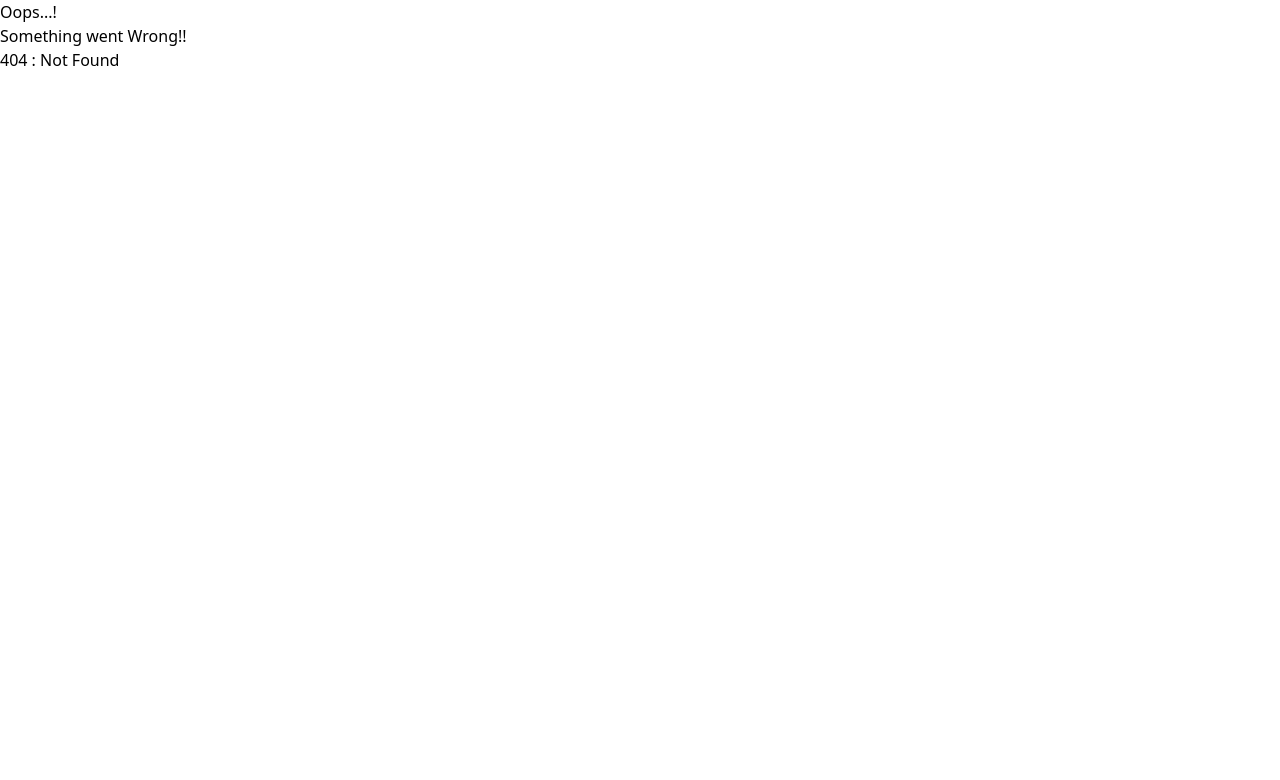
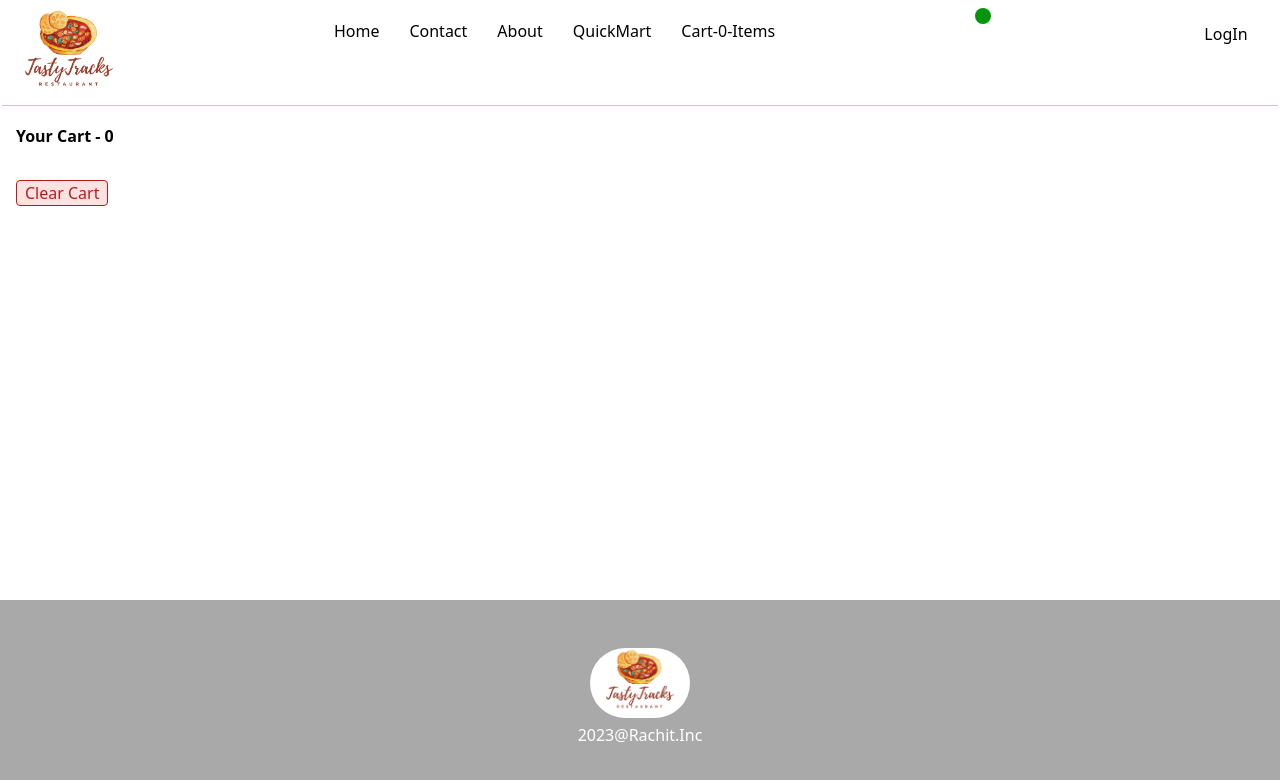
Before and after one commit to Rachit072/Food_App, a React (Vite) app: page /cart in a window 1280 px wide. Before the commit this address had no page. Shown: the top 780 px of the page. Built offline with nearby package versions, Linux system fonts and the light colour scheme.

Commit message:
Added FoodCart

```diff
--- a/index.css
+++ b/index.css
@@ -6,8 +6,14 @@
     width: 130px;
     padding: 4px 0px;
 }
+.root-img{
+    display: flex;
+    justify-content: center;
+    align-items: center;
+}
 .header{
     display: flex;
+    border-bottom: 1px solid thistle;
     justify-content: space-between;
     margin: 2px;
     padding: 2px;
@@ -56,6 +62,7 @@
     padding:20px;
 
 }
+
 .footer{
     display: flex;
     flex-direction: column;
@@ -65,6 +72,7 @@
     text-align: center;
     background-color: darkgrey;
     height: 200px;
+
 }
 .logo-f{
     width: 100px;
@@ -73,4 +81,5 @@
 .MenuContainer{
     display: flex;
     justify-content: space-evenly;
+
 }
--- a/index.html
+++ b/index.html
@@ -8,7 +8,9 @@
     <link rel="stylesheet" type="text/css" href="/index.css">
 </head>
 <body>
-    <div id="root">Not Rendered</div>
+    <div id="root">
+        <div class="root-img"><img width="500" src="./src/assets/TastyTracks.png" alt=""></div>
+    </div>
     <script type="module" src="src/App.js"></script>
 </body>
 </html>
--- a/package.json
+++ b/package.json
@@ -11,9 +11,15 @@
   "author": "",
   "license": "ISC",
   "dependencies": {
+    "@fortawesome/fontawesome-svg-core": "^6.4.2",
+    "@fortawesome/free-solid-svg-icons": "^6.4.2",
+    "@fortawesome/react-fontawesome": "^0.2.0",
+    "@reduxjs/toolkit": "^1.9.7",
+    "babel-plugin-macros": "^3.1.0",
     "react": "^18.2.0",
     "react-dom": "^18.2.0",
     "react-loading-skeleton": "^3.3.1",
+    "react-redux": "^8.1.3",
     "react-router-dom": "^6.17.0"
   },
   "devDependencies": {
--- a/src/App.js
+++ b/src/App.js
@@ -9,13 +9,20 @@ import Error from "./components/Error";
 import Contact from "./components/Contact";
 import QuickMart from "./components/QuickMart";
 import RestaurantDetails from "./components/RestaurantDetails";
+import { Provider } from "react-redux";
+import store from "./utils/store";
+import Cart from "./components/Cart";
 
 const App=()=>{
-    return <>
+    return <Provider store={store}>
+        <div className="flex flex-col min-h-screen">
         <Header/>
+        <div className="flex-grow">
         <Outlet/>
+        </div>
         <Footer/>
-    </>
+        </div>
+    </Provider>
 }
 
 const appRouter = createBrowserRouter([
@@ -41,6 +48,10 @@ const appRouter = createBrowserRouter([
                 element:<QuickMart/>,
             },
             {
+                path:"/cart",
+                element:<Cart/>,
+            },
+            {
                 path:"/restaurant/:id",
                 element:<RestaurantDetails/>,
             }
--- /dev/null
+++ b/src/components/Cart.js
@@ -0,0 +1,23 @@
+import { useDispatch, useSelector } from "react-redux/es/exports";
+import { clearCart } from "../utils/cartSlice";
+import {FoodCard} from "./FoodCard";
+
+const Cart =()=>{
+
+    const dispatch=useDispatch()
+    const cartItems = useSelector(store => store.cart.items)
+    const handleClearCart=()=>{
+        dispatch(clearCart());
+    }
+
+    return <div>
+        <h1 className="font-bold p-2 m-2">Your Cart - {cartItems.length}</h1>
+        <button className="bg-red-100 text-red-700 border border-red-700 rounded px-2 m-4"
+            onClick={()=>handleClearCart()}>Clear Cart
+        </button>
+        {cartItems.map(item=>
+            <FoodCard key={item?.card?.info?.id} {...item?.card?.info}/>
+    )}
+    </div>
+}
+export default Cart;
--- /dev/null
+++ b/src/components/FoodCard.js
@@ -0,0 +1,13 @@
+import { IMG } from "../config";
+
+export const FoodCard=({
+    name,
+    price,
+    imageId
+})=>{
+    return <div className="flex justify-around items-center m-4">
+        <img style={{width:"80px"}} className="rounded " src={IMG+imageId} alt="img" />
+        <p>{name}</p>
+        <p>{price/100}</p>
+    </div>
+}
--- a/src/components/Header.js
+++ b/src/components/Header.js
@@ -1,6 +1,12 @@
-import { useState } from "react";
+import { useState,useContext } from "react";
 import {Link} from 'react-router-dom';
 import logo from "../assets/TastyTracks.png"
+import UserContext from "../utils/UserContext";
+import useOnline from "../utils/useOffline";
+import { useSelector } from "react-redux";
+import { FontAwesomeIcon } from "@fortawesome/react-fontawesome";
+import { faCircle } from '@fortawesome/free-solid-svg-icons';
+
 
 const Title = () =>(
     <a href="/"><img className="logo" src={logo} alt="TastyTracks" /></a>
@@ -8,6 +14,11 @@ const Title = () =>(
 
 const Header =()=>{
     const[isLogged,setIslogged] = useState(true);
+    const isonline = useOnline();
+    const {user} = useContext(UserContext);
+    const cartItems = useSelector((store) =>store.cart.items);
+    console.log(cartItems);
+    console.log("a");
 
     return <>
     <div className="header">
@@ -23,15 +34,21 @@ const Header =()=>{
                 <li>
                     <Link to='/about'>About</Link>
                 </li>
-                <li>Cart</li>
                 <li>
                     <Link to='/quickMart'>QuickMart</Link>
                 </li>
+                <li>
+                    <Link to ='/cart'>Cart-{cartItems.length}-Items</Link>
+                </li>
             </ul>
         </div>
+        <div>{isonline?<FontAwesomeIcon  icon={faCircle} style={{color: "#04950e",}} />:<FontAwesomeIcon icon={faCircle} style={{color: "#e60505",}} />}</div>
         {   isLogged ? (<button className="login-btn" onClick={()=>{setIslogged(false)}}>LogIn</button>
             ):(
-            <button className="login-btn" onClick={()=>{setIslogged(true)}} >LogOut</button>
+                <div>
+                    <span className="text-red-700">{user.name}</span>
+                    <button className="login-btn" onClick={()=>{setIslogged(true)}} >LogOut</button>
+                </div>
         )}
     </div>
     </>
--- a/src/components/RestaurantDetails.js
+++ b/src/components/RestaurantDetails.js
@@ -3,11 +3,19 @@ import {useParams} from "react-router-dom";
 import star from '../assets/star.png'
 import useRestaurant from "../utils/useRestaurant";
 import { IMG } from "../config";
+import { additem } from "../utils/cartSlice";
+import { useDispatch } from "react-redux/es/exports";
 
 const RestaurantDetails=()=>{
 
     const {id} = useParams();
     const restaurant = useRestaurant(id);
+
+    const dispatch = useDispatch();
+
+    const addFoodItem=(item)=>{
+        dispatch(additem(item))
+    }
 
     return (!restaurant)?
     (<Shimmer/>)
@@ -28,7 +36,12 @@ const RestaurantDetails=()=>{
             <ul>
                 {
                 restaurant.cards[2].groupedCard.cardGroupMap.REGULAR.cards[1].card.card.itemCards.map((item)=>(
-                    <li key={item.card.info.id}>{item.card.info.name}</li>
+                    <li className="flex" key={item.card.info.id}>
+                        <div className="flex-1 py-2 pr-4">{item.card.info.name}</div>
+                        <button className="flex-2 rounded bg-blue-100 border border-blue-700 text-blue-700 px-2 py-1 m-1"
+                            onClick={()=>addFoodItem(item)}>Add +
+                        </button>
+                    </li>
                 ))}
             </ul>
         </div>
--- /dev/null
+++ b/src/utils/UserContext.js
@@ -0,0 +1,9 @@
+import { createContext } from "react";
+
+const UserContext = createContext({
+    user:{
+    name:"Rachit",
+    email:"Rachit@devs.in",
+    }
+})
+export default UserContext;
--- /dev/null
+++ b/src/utils/cartSlice.js
@@ -0,0 +1,21 @@
+import { createSlice } from "@reduxjs/toolkit";
+
+const cartSlice = createSlice({
+    name:'cart',
+    initialState :{
+        items:[]
+    },
+    reducers:{
+        additem:(state,action)=>{
+            state.items.push(action.payload);
+        },
+        clearCart:(state)=>{
+            state.items = []
+        },
+        removeCart:(state,action)=>{
+            state.items.pop();
+        },
+    },
+});
+export const {additem,removeCart,clearCart} = cartSlice.actions;
+export default cartSlice.reducer;
--- /dev/null
+++ b/src/utils/store.js
@@ -0,0 +1,10 @@
+import { configureStore } from "@reduxjs/toolkit";
+import cartSlice from "./cartSlice";
+
+const store = configureStore({
+    reducer:{
+        cart:cartSlice
+    },
+})
+
+export default store;
```
Also changed, not shown: 1 other file (tests, documents, lock files or other folders).
